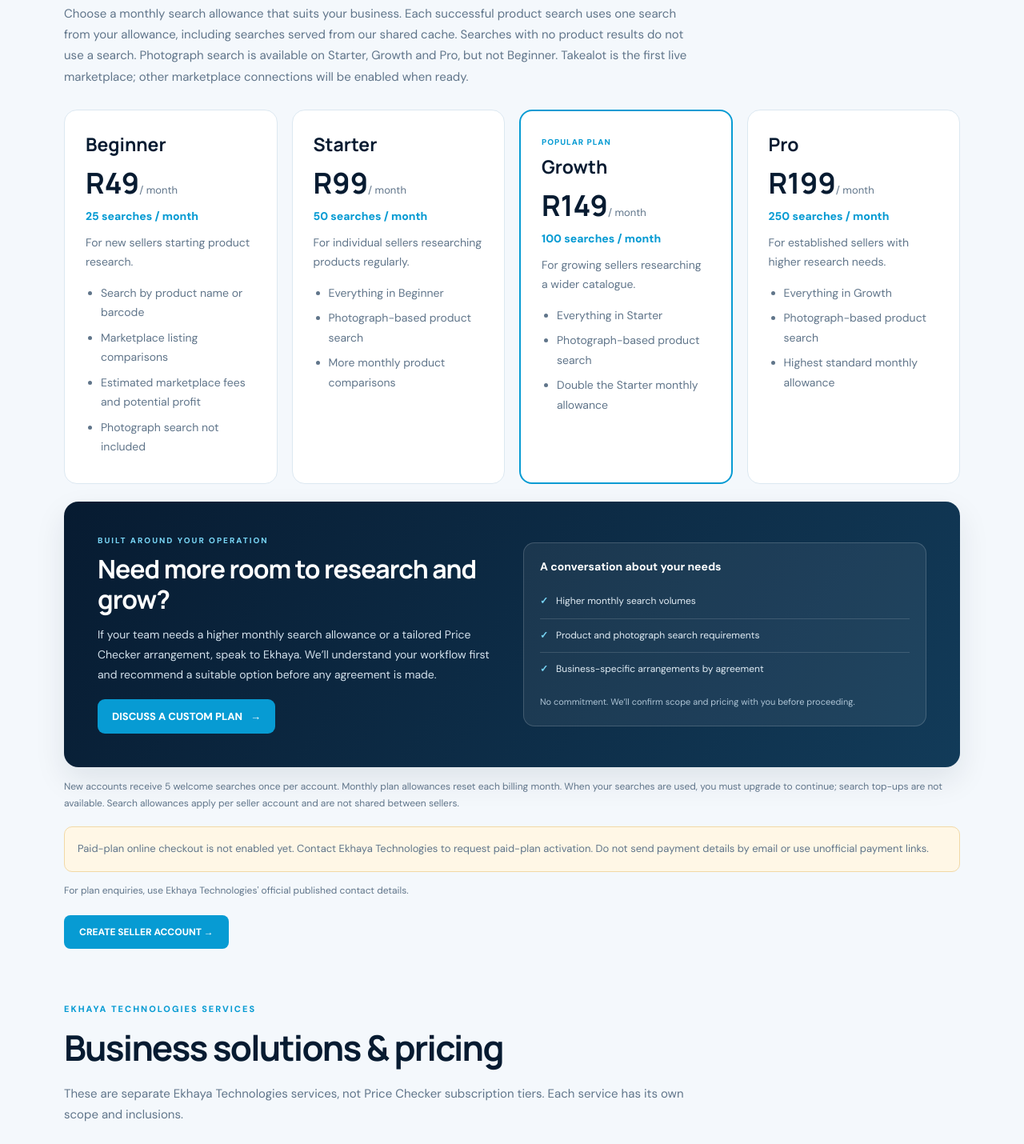
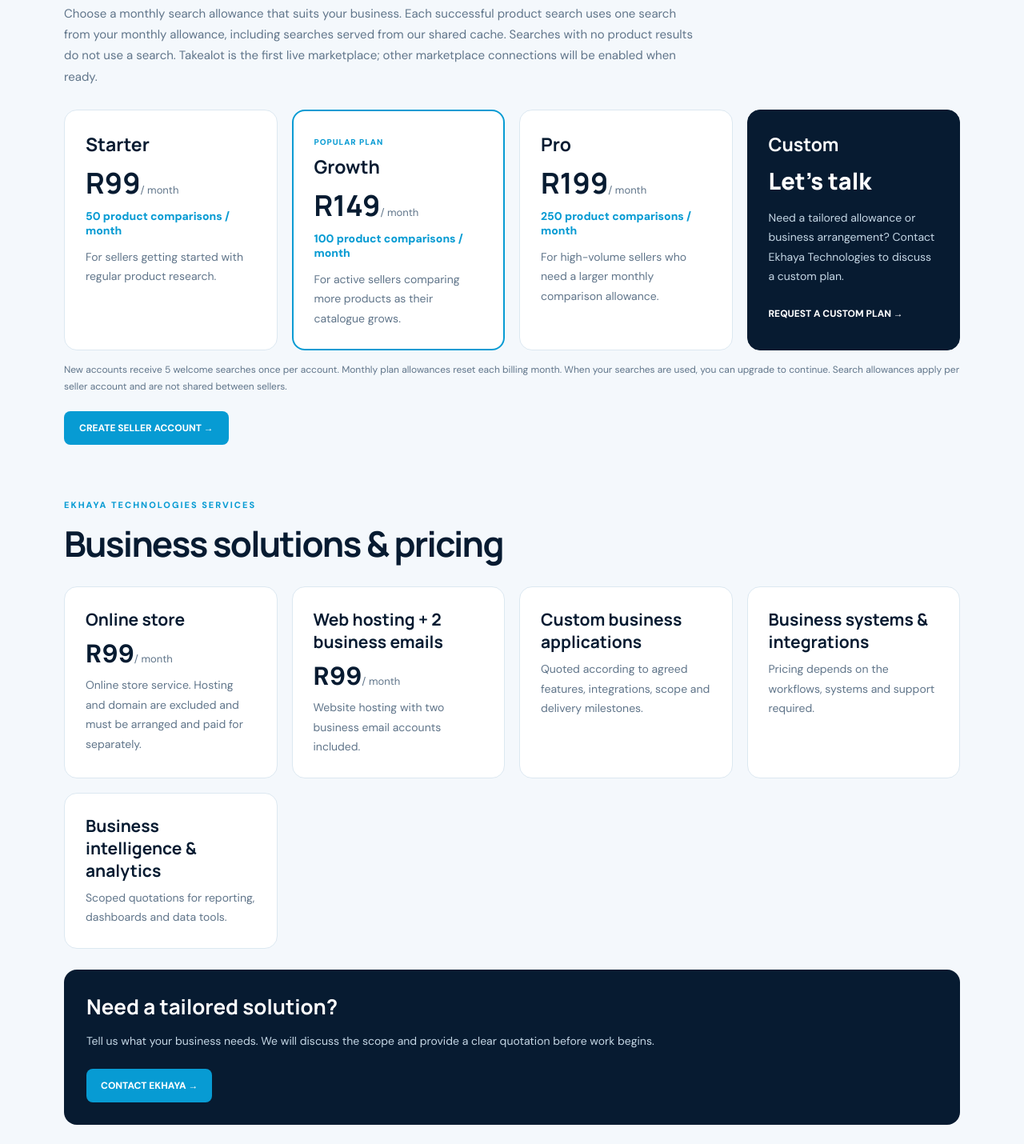
Before and after one commit to Luxolog/ekhaya-commerce-platform, a Next.js app: page /pricing in a window 1280 px wide. Shown: the part 580-2010 px from the top of the page at 80% size. Built offline with nearby package versions, Linux system fonts and the light colour scheme.

Commit message:
Restore latest Starter Growth Pro and Custom pricing page

```diff
--- a/src/app/pricing/page.tsx
+++ b/src/app/pricing/page.tsx
@@ -1,12 +1,10 @@
 import SiteHeader from "@/components/SiteHeader";
-import SiteFooter from "@/components/SiteFooter";
 import Link from "next/link";
 
 const checkerPlans = [
-  {name:"Beginner",price:"R49",searches:"25 searches / month",description:"For new sellers starting product research.",features:["Search by product name or barcode","Marketplace listing comparisons","Estimated marketplace fees and potential profit","Photograph search not included"]},
-  {name:"Starter",price:"R99",searches:"50 searches / month",description:"For individual sellers researching products regularly.",features:["Everything in Beginner","Photograph-based product search","More monthly product comparisons"]},
-  {name:"Growth",price:"R149",searches:"100 searches / month",description:"For growing sellers researching a wider catalogue.",features:["Everything in Starter","Photograph-based product search","Double the Starter monthly allowance"],featured:true},
-  {name:"Pro",price:"R199",searches:"250 searches / month",description:"For established sellers with higher research needs.",features:["Everything in Growth","Photograph-based product search","Highest standard monthly allowance"]},
+  {name:"Starter",price:"R99",searches:"50 product comparisons / month",description:"For sellers getting started with regular product research."},
+  {name:"Growth",price:"R149",searches:"100 product comparisons / month",description:"For active sellers comparing more products as their catalogue grows.",featured:true},
+  {name:"Pro",price:"R199",searches:"250 product comparisons / month",description:"For high-volume sellers who need a larger monthly comparison allowance."},
 ];
 
 const card = {background:"#fff",border:"1px solid #DCE8F1",borderRadius:16,padding:26};
@@ -18,60 +16,47 @@ export default function PricingPage() {
     <section style={{maxWidth:1120,margin:"64px auto 0"}}>
       <p style={{color:"#079BD3",fontSize:11,fontWeight:800,letterSpacing:2}}>CLEAR PRICING · NO HIDDEN ALLOWANCES</p>
       <h1 style={{fontFamily:"Manrope,sans-serif",fontSize:"clamp(38px,6vw,64px)",letterSpacing:"-.05em",lineHeight:1.08,margin:"14px 0"}}>Plans & pricing</h1>
-      <p style={{...muted,fontSize:17,maxWidth:780}}>Explore Ekhaya Technologies services and the separate subscription plans for Ekhaya Price Checker. Price Checker allowances apply per seller account and reset monthly.</p>
+      <p style={{...muted,fontSize:17,maxWidth:780}}>Explore Ekhaya Technologies services and the separate subscription plans for Ekhaya Price Checker. Price Checker allowances are per seller account and reset monthly.</p>
     </section>
+
     <section id="price-checker-plans" style={{maxWidth:1120,margin:"54px auto 0",scrollMarginTop:24}}>
       <p style={{color:"#079BD3",fontSize:11,fontWeight:800,letterSpacing:2}}>EKHAYA PRICE CHECKER</p>
       <h2 style={{fontFamily:"Manrope,sans-serif",fontSize:"clamp(30px,4vw,44px)",letterSpacing:"-.04em",margin:"10px 0"}}>Price Checker plans & pricing</h2>
-      <p style={{...muted,fontSize:15,maxWidth:800}}>Choose a monthly search allowance that suits your business. Each successful product search uses one search from your allowance, including searches served from our shared cache. Searches with no product results do not use a search. Photograph search is available on Starter, Growth and Pro, but not Beginner. Takealot is the first live marketplace; other marketplace connections will be enabled when ready.</p>
+      <p style={{...muted,fontSize:15,maxWidth:800}}>Choose a monthly search allowance that suits your business. Each successful product search uses one search from your monthly allowance, including searches served from our shared cache. Searches with no product results do not use a search. Takealot is the first live marketplace; other marketplace connections will be enabled when ready.</p>
       <div style={{display:"grid",gridTemplateColumns:"repeat(auto-fit,minmax(min(100%,230px),1fr))",gap:18,marginTop:28}}>
         {checkerPlans.map(plan=><article key={plan.name} style={{...card,border:plan.featured?"2px solid #079BD3":"1px solid #DCE8F1",position:"relative"}}>
           {plan.featured&&<span style={{display:"inline-block",fontSize:10,fontWeight:800,letterSpacing:1,color:"#079BD3",marginBottom:8}}>POPULAR PLAN</span>}
           <h3 style={{fontFamily:"Manrope,sans-serif",fontSize:23,margin:"0 0 8px"}}>{plan.name}</h3>
           <p style={{margin:"0 0 4px"}}><strong style={{fontFamily:"Manrope,sans-serif",fontSize:36}}>{plan.price}</strong><span style={{color:"#60758A",fontSize:13}}>/ month</span></p>
           <p style={{color:"#079BD3",fontSize:14,fontWeight:800,margin:"8px 0 12px"}}>{plan.searches}</p>
-          <p style={{...muted,margin:"0 0 14px"}}>{plan.description}</p>
-          <ul style={{...muted,paddingLeft:19,margin:0}}>{plan.features.map(feature=><li key={feature} style={{marginBottom:7}}>{feature}</li>)}</ul>
+          <p style={{...muted,margin:0}}>{plan.description}</p>
         </article>)}
+        <article style={{...card,background:"#071B31",color:"#fff",borderColor:"#071B31"}}>
+          <h3 style={{fontFamily:"Manrope,sans-serif",fontSize:23,margin:"0 0 8px"}}>Custom</h3>
+          <p style={{fontFamily:"Manrope,sans-serif",fontSize:29,fontWeight:800,margin:"10px 0"}}>Let's talk</p>
+          <p style={{color:"#C5D7E5",fontSize:14,lineHeight:1.75}}>Need a tailored allowance or business arrangement? Contact Ekhaya Technologies to discuss a custom plan.</p>
+          <a href="mailto:support@ekhayatech.co.za?subject=Ekhaya%20Price%20Checker%20Custom%20Plan" style={{display:"inline-block",marginTop:12,color:"#fff",fontWeight:800,fontSize:12}}>REQUEST A CUSTOM PLAN →</a>
+        </article>
       </div>
-      <section aria-labelledby="custom-plan-title" style={{marginTop:22,padding:"clamp(26px,4vw,42px)",borderRadius:18,background:"linear-gradient(125deg,#071B31 0%,#123B59 100%)",color:"#fff",display:"grid",gridTemplateColumns:"repeat(auto-fit,minmax(min(100%,300px),1fr))",gap:28,alignItems:"center",boxShadow:"0 16px 38px #071B3118"}}>
-        <div>
-          <p style={{color:"#78D5F5",fontSize:10,fontWeight:800,letterSpacing:2,margin:"0 0 10px"}}>BUILT AROUND YOUR OPERATION</p>
-          <h3 id="custom-plan-title" style={{fontFamily:"Manrope,sans-serif",fontSize:"clamp(23px,3vw,32px)",lineHeight:1.2,letterSpacing:"-.03em",margin:"0 0 12px",color:"#fff"}}>Need more room to research and grow?</h3>
-          <p style={{color:"#D3E1EC",fontSize:14,lineHeight:1.8,maxWidth:650,margin:"0 0 18px"}}>If your team needs a higher monthly search allowance or a tailored Price Checker arrangement, speak to Ekhaya. We’ll understand your workflow first and recommend a suitable option before any agreement is made.</p>
-          <a href="mailto:support@ekhayatech.co.za?subject=Ekhaya%20Price%20Checker%20Custom%20Plan&body=Hello%20Ekhaya%20Technologies%2C%0A%0AI%27d%20like%20to%20discuss%20a%20custom%20Price%20Checker%20plan.%0A%0ABusiness%20name%3A%0AEstimated%20monthly%20searches%3A%0ANumber%20of%20team%20members%3A%0AAdditional%20requirements%3A%0A%0AThank%20you." style={{display:"inline-flex",alignItems:"center",gap:10,padding:"13px 18px",borderRadius:9,background:"#079BD3",color:"#fff",fontSize:13,fontWeight:800,textDecoration:"none"}}>DISCUSS A CUSTOM PLAN <span aria-hidden="true">→</span></a>
-        </div>
-        <div style={{background:"#FFFFFF10",border:"1px solid #FFFFFF2B",borderRadius:14,padding:20}}>
-          <h4 style={{fontSize:14,margin:"0 0 14px",color:"#fff"}}>A conversation about your needs</h4>
-          {["Higher monthly search volumes","Product and photograph search requirements","Business-specific arrangements by agreement"].map((item,index)=><div key={item} style={{display:"flex",gap:10,alignItems:"flex-start",padding:"11px 0",borderTop:index===0?"0":"1px solid #FFFFFF24",color:"#E1ECF4",fontSize:12,lineHeight:1.6}}><span style={{color:"#78D5F5",fontWeight:900}}>✓</span><span>{item}</span></div>)}
-          <p style={{color:"#AFC5D6",fontSize:11,lineHeight:1.6,margin:"12px 0 0"}}>No commitment. We’ll confirm scope and pricing with you before proceeding.</p>
-        </div>
-      </section>
-      <p style={{...muted,fontSize:12,marginTop:14}}>New accounts receive 5 welcome searches once per account. Monthly plan allowances reset each billing month. When your searches are used, you must upgrade to continue; search top-ups are not available. Search allowances apply per seller account and are not shared between sellers.</p>
-      <p role="note" style={{...muted,fontSize:13,marginTop:18,padding:16,background:"#FFF7E6",border:"1px solid #F2D9A6",borderRadius:10}}>
-        Paid-plan online checkout is not enabled yet. Contact Ekhaya Technologies to request paid-plan activation. Do not send payment details by email or use unofficial payment links.
-      </p>
-      <p style={{...muted,fontSize:12,marginTop:8}}>For plan enquiries, use Ekhaya Technologies&apos; official published contact details.</p>
+      <p style={{...muted,fontSize:12,marginTop:14}}>New accounts receive 5 welcome searches once per account. Monthly plan allowances reset each billing month. When your searches are used, you can upgrade to continue. Search allowances apply per seller account and are not shared between sellers.</p>
       <Link href="/account/" style={{display:"inline-block",marginTop:8,padding:"13px 19px",background:"#079BD3",color:"#fff",borderRadius:8,textDecoration:"none",fontWeight:800,fontSize:12}}>CREATE SELLER ACCOUNT →</Link>
     </section>
+
     <section style={{maxWidth:1120,margin:"68px auto 0"}}>
       <p style={{color:"#079BD3",fontSize:11,fontWeight:800,letterSpacing:2}}>EKHAYA TECHNOLOGIES SERVICES</p>
       <h2 style={{fontFamily:"Manrope,sans-serif",fontSize:"clamp(30px,4vw,44px)",letterSpacing:"-.04em",margin:"10px 0"}}>Business solutions & pricing</h2>
-      <p style={{...muted,fontSize:15,maxWidth:800}}>These are separate Ekhaya Technologies services, not Price Checker subscription tiers. Each service has its own scope and inclusions.</p>
       <div style={{display:"grid",gridTemplateColumns:"repeat(auto-fit,minmax(min(100%,250px),1fr))",gap:18,marginTop:24}}>
-        <article style={card}><h3 style={{fontFamily:"Manrope,sans-serif",fontSize:21,margin:"0 0 8px"}}>Online store</h3><p style={{margin:"0 0 6px"}}><strong style={{fontSize:32}}>R99</strong><span style={{color:"#60758A",fontSize:13}}>/ month</span></p><p style={{...muted,margin:"0 0 10px"}}>Store service subscription. Hosting and domain are excluded and arranged separately.</p><ul style={muted}><li>Product catalogue and category setup</li><li>Shopping cart and checkout configuration</li><li>Payment and delivery integration scope</li><li>Store maintenance within the agreed plan</li></ul></article>
-        <article style={card}><h3 style={{fontFamily:"Manrope,sans-serif",fontSize:21,margin:"0 0 8px"}}>Web hosting + 2 business emails</h3><p style={{margin:"0 0 6px"}}><strong style={{fontSize:32}}>R99</strong><span style={{color:"#60758A",fontSize:13}}>/ month</span></p><p style={{...muted,margin:"0 0 10px"}}>Website hosting with two business email accounts included.</p><ul style={muted}><li>Website hosting allocation</li><li>Two business email mailboxes</li><li>Domain connection support</li><li>Basic hosting support and maintenance</li></ul></article>
-        <article style={card}><h3 style={{fontFamily:"Manrope,sans-serif",fontSize:21,margin:"0 0 8px"}}>Custom business applications</h3><p style={{...muted,margin:"0 0 10px"}}>Custom quotation after requirements review.</p><ul style={muted}><li>Discovery and requirements definition</li><li>Role-based workflows and dashboards</li><li>Database and authentication design</li><li>Third-party API and payment integrations</li><li>Testing, handover and support options</li></ul></article>
-        <article style={card}><h3 style={{fontFamily:"Manrope,sans-serif",fontSize:21,margin:"0 0 8px"}}>Business systems, integrations & intelligence</h3><p style={{...muted,margin:"0 0 10px"}}>Custom project quotation based on your integration, automation and reporting requirements.</p><ul style={muted}><li>Connect existing business tools and synchronise approved data</li><li>Automate repeatable workflows and monitor integrations</li><li>Business performance dashboards and operational reporting</li><li>Data consolidation, visualisation and decision-support insights</li><li>Reporting exports and ongoing support options</li></ul></article>
+        <article style={card}><h3 style={{fontFamily:"Manrope,sans-serif",fontSize:21,margin:"0 0 8px"}}>Online store</h3><p style={{margin:"0 0 6px"}}><strong style={{fontSize:32}}>R99</strong><span style={{color:"#60758A",fontSize:13}}>/ month</span></p><p style={{...muted,margin:0}}>Online store service. Hosting and domain are excluded and must be arranged and paid for separately.</p></article>
+        <article style={card}><h3 style={{fontFamily:"Manrope,sans-serif",fontSize:21,margin:"0 0 8px"}}>Web hosting + 2 business emails</h3><p style={{margin:"0 0 6px"}}><strong style={{fontSize:32}}>R99</strong><span style={{color:"#60758A",fontSize:13}}>/ month</span></p><p style={{...muted,margin:0}}>Website hosting with two business email accounts included.</p></article>
+        <article style={card}><h3 style={{fontFamily:"Manrope,sans-serif",fontSize:21,margin:"0 0 8px"}}>Custom business applications</h3><p style={{...muted,margin:0}}>Quoted according to agreed features, integrations, scope and delivery milestones.</p></article>
+        <article style={card}><h3 style={{fontFamily:"Manrope,sans-serif",fontSize:21,margin:"0 0 8px"}}>Business systems & integrations</h3><p style={{...muted,margin:0}}>Pricing depends on the workflows, systems and support required.</p></article>
+        <article style={card}><h3 style={{fontFamily:"Manrope,sans-serif",fontSize:21,margin:"0 0 8px"}}>Business intelligence & analytics</h3><p style={{...muted,margin:0}}>Scoped quotations for reporting, dashboards and data tools.</p></article>
       </div>
-      <div style={{marginTop:26,background:"#071B31",color:"#fff",padding:"38px clamp(24px,3vw,42px)",borderRadius:22,display:"flex",alignItems:"flex-start",justifyContent:"flex-start",minHeight:220}}>
-        <div style={{maxWidth:760,display:"flex",flexDirection:"column",alignItems:"flex-start"}}>
-          <h2 style={{fontFamily:"Manrope,sans-serif",fontSize:26,margin:"0 0 12px"}}>Need a tailored solution?</h2>
-          <p style={{color:"#C5D7E5",fontSize:14,lineHeight:1.7,margin:"0 0 18px"}}>Tell us what your business needs. We will discuss the scope and provide a clear quotation before work begins.</p>
-          <a href="mailto:support@ekhayatech.co.za?subject=Ekhaya%20Technologies%20Enquiry" style={{display:"inline-block",marginTop:0,padding:"16px 24px",borderRadius:10,background:"#079BD3",color:"#fff",fontSize:13,fontWeight:800,textDecoration:"none"}}>CONTACT EKHAYA →</a>
-        </div>
+      <div style={{marginTop:26,background:"#071B31",color:"#fff",padding:28,borderRadius:16}}>
+        <h2 style={{fontFamily:"Manrope,sans-serif",fontSize:26,margin:"0 0 8px"}}>Need a tailored solution?</h2>
+        <p style={{color:"#C5D7E5",fontSize:14,lineHeight:1.7}}>Tell us what your business needs. We will discuss the scope and provide a clear quotation before work begins.</p>
+        <a href="mailto:support@ekhayatech.co.za?subject=Ekhaya%20Technologies%20Enquiry" style={{display:"inline-block",marginTop:8,padding:"13px 18px",borderRadius:8,background:"#079BD3",color:"#fff",fontSize:12,fontWeight:800,textDecoration:"none"}}>CONTACT EKHAYA →</a>
       </div>
     </section>
-    <SiteFooter />
   </main>;
 }
```
